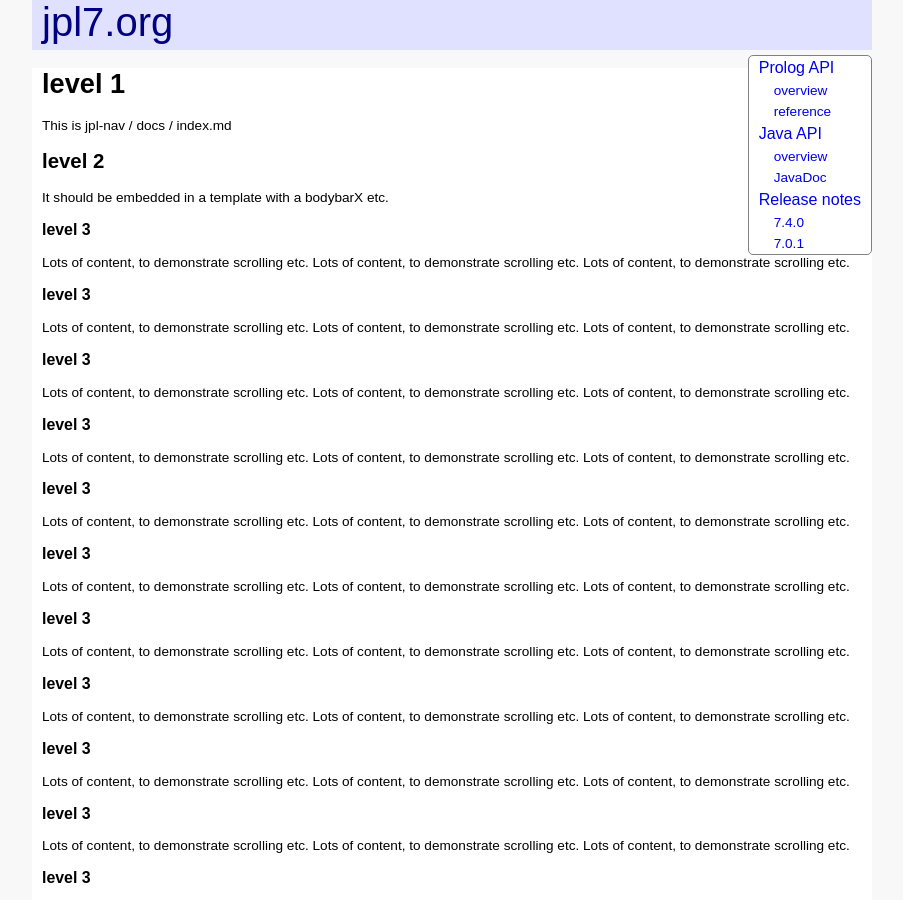
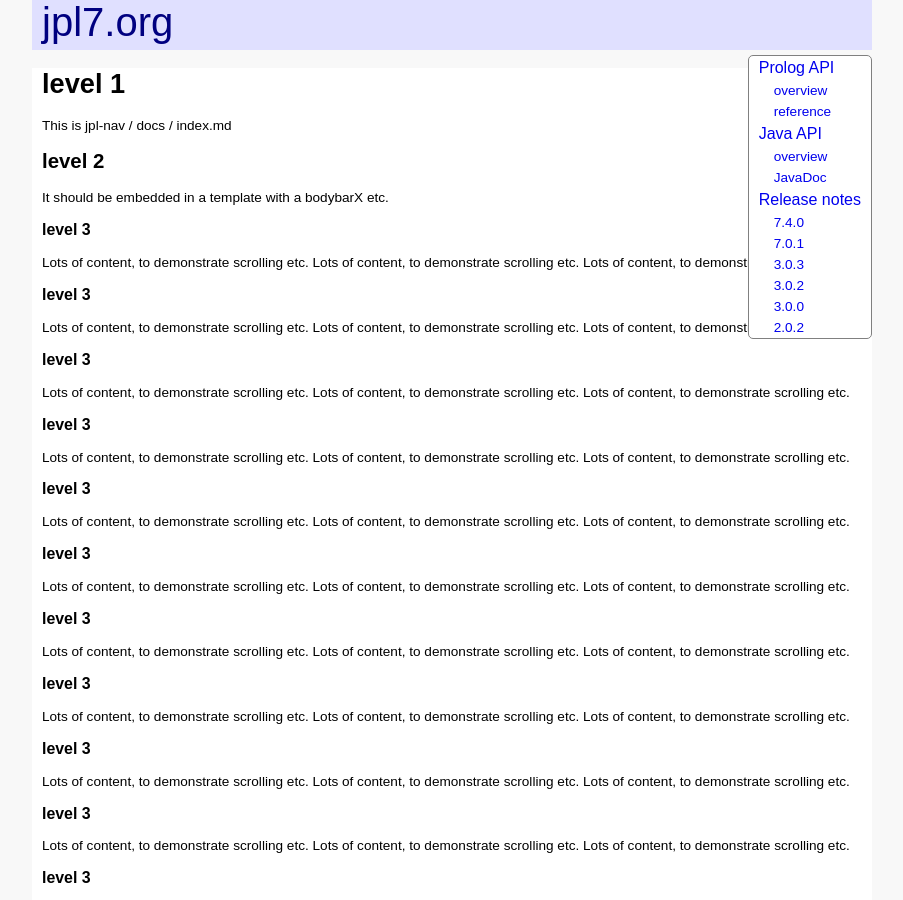
Before and after one commit to anionic/jpl-nav, a Jekyll site: the page built from docs/index.md, in a window 1280 px wide and 900 px high. Shown: the whole window, without its empty margins (188-1091 px from the left). Built offline with Jekyll 4.4.1, drawn with Linux system fonts in a browser that asks for light colours.

Commit message:
Update default.html

```diff
--- a/docs/_layouts/default.html
+++ b/docs/_layouts/default.html
@@ -204,8 +204,12 @@
 							<li class="level2"><a href="2">overview</a></li>
 							<li class="level2"><a href="7">JavaDoc</a></li>
 							<li class="level1"><a href="1">Release notes</a></li>
-							<li class="level2"><a href="3">7.4.0</a></li>
+							<li class="level2"><a href="ReleaseNotes740">7.4.0</a></li>
 							<li class="level2"><a href="3">7.0.1</a></li>
+							<li class="level2"><a href="3">3.0.3</a></li>
+							<li class="level2"><a href="3">3.0.2</a></li>
+							<li class="level2"><a href="3">3.0.0</a></li>
+							<li class="level2"><a href="ReleaseNotes202">2.0.2</a></li>
 						</ul>
 					</nav>
 				</div>
```
